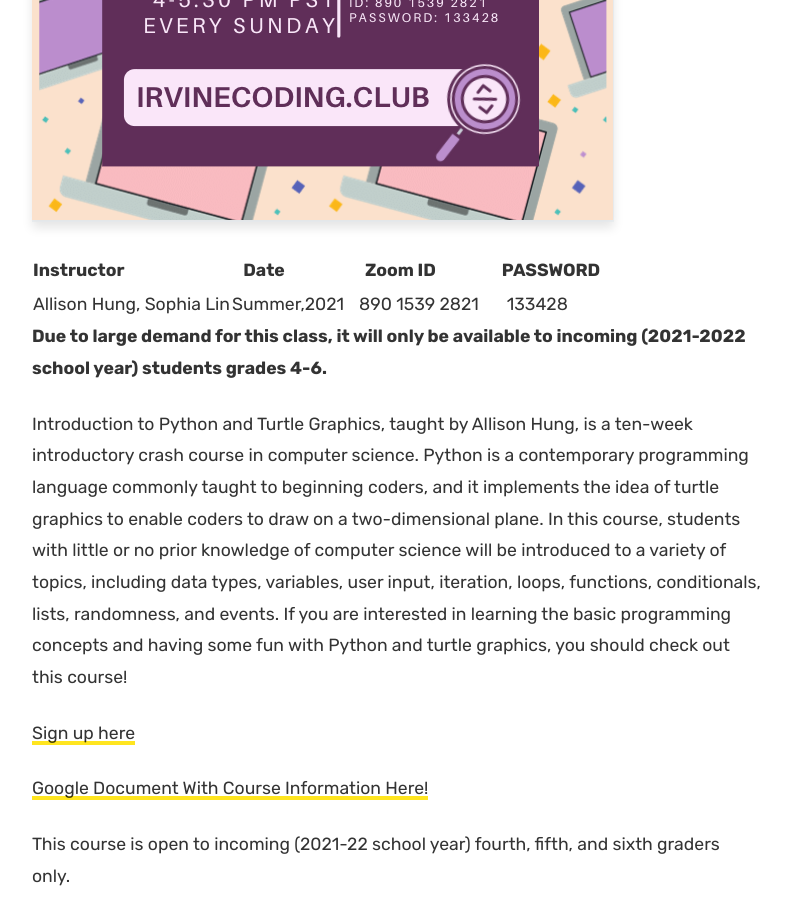
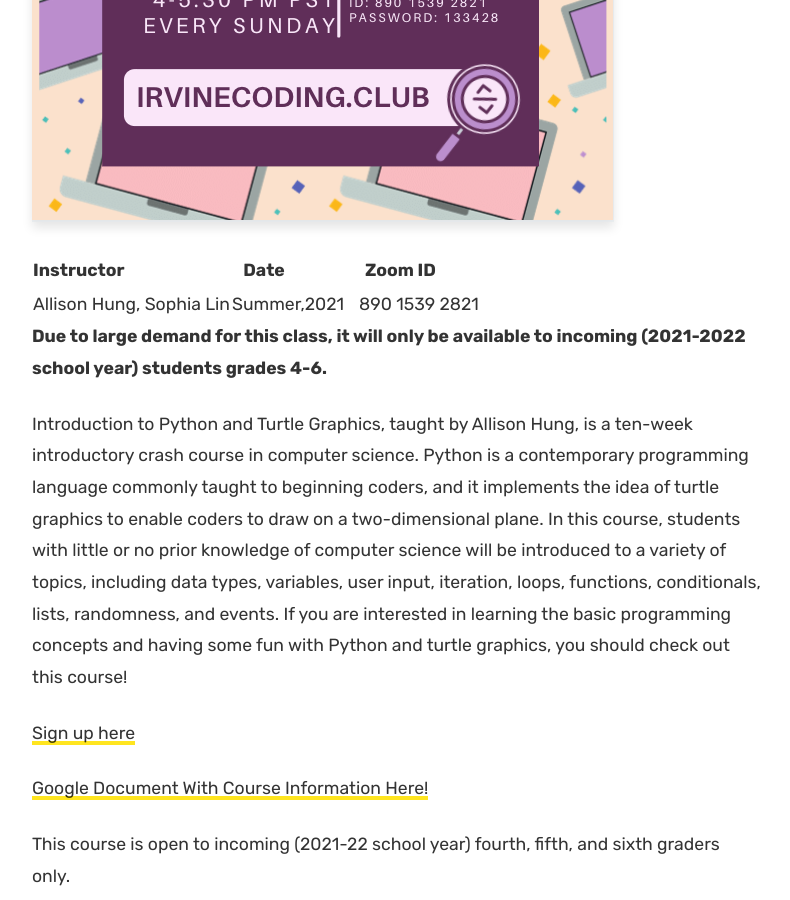
Before and after one commit to irvinecodingclub/irvinecodingclub.github.io, a Jekyll site: the page built from _posts/2020-04-18-python-turtle-graphics.md, in a window 1280 px wide and 900 px high, scrolled down 789 px. Shown: the whole window, without its empty margins (53-843 px from the left). Built offline with Jekyll 4.4.1, drawn with Linux system fonts in a browser that asks for light colours; comment, search, counter and statistics services are not loaded.

Commit message:
Update 2020-04-18-python-turtle-graphics.md

```diff
--- a/_posts/2020-04-18-python-turtle-graphics.md
+++ b/_posts/2020-04-18-python-turtle-graphics.md
@@ -10,9 +10,9 @@
 ---
 
 
-| Instructor  | &nbsp;&nbsp;&nbsp;Date&nbsp; | &nbsp;&nbsp; &nbsp;&nbsp;Zoom ID &nbsp; | &nbsp;PASSWORD  |
-| :---        |    :----   |          :--- |  :--- |
-| Allison Hung, Sophia Lin | Summer,2021   |&nbsp;&nbsp; 890 1539 2821 &nbsp; &nbsp; |&nbsp; 133428|
+| Instructor  | &nbsp;&nbsp;&nbsp;Date&nbsp; | &nbsp;&nbsp; &nbsp;&nbsp;Zoom ID &nbsp; |
+| :---        |    :----   |          :--- |
+| Allison Hung, Sophia Lin | Summer,2021   |&nbsp;&nbsp; 890 1539 2821 &nbsp; &nbsp; |
 
 
 **Due to large demand for this class, it will only be available to incoming (2021-2022 school year) students grades 4-6.**
```
